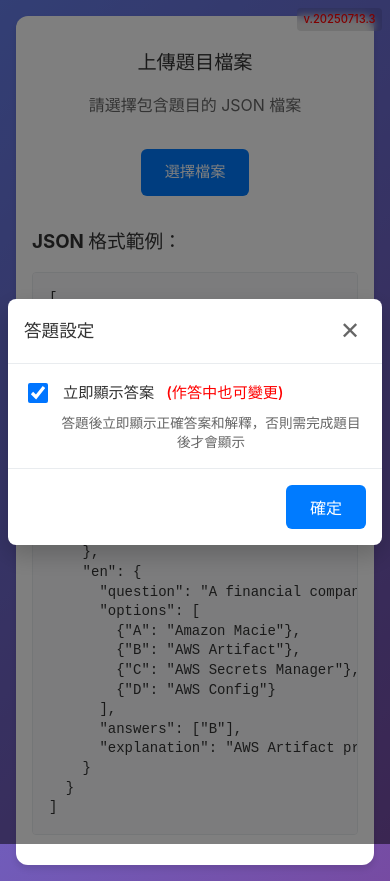
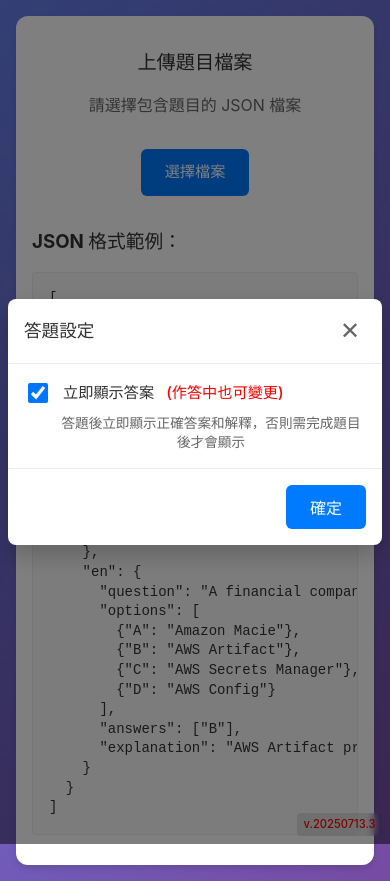
Before and after one commit to Meowccc/quiz, a React (Vite) app: page / in a window 390 px wide. Built offline with nearby package versions, Linux system fonts and the light colour scheme.

Commit message:
adjust version display

```diff
--- a/src/components/VersionDisplay.css
+++ b/src/components/VersionDisplay.css
@@ -1,6 +1,6 @@
 .version-display {
   position: fixed;
-  top: 3px;
+  bottom: 3px;
   right: 1rem;
   background: rgba(0, 0, 0, 0.1);
   color: red;
@@ -14,7 +14,7 @@
 
 @media (max-width: 768px) {
   .version-display {
-    top: 0.5rem;
+    bottom: 0.5rem;
     right: 0.5rem;
     font-size: 0.7rem;
     padding: 0.2rem 0.4rem;
```
